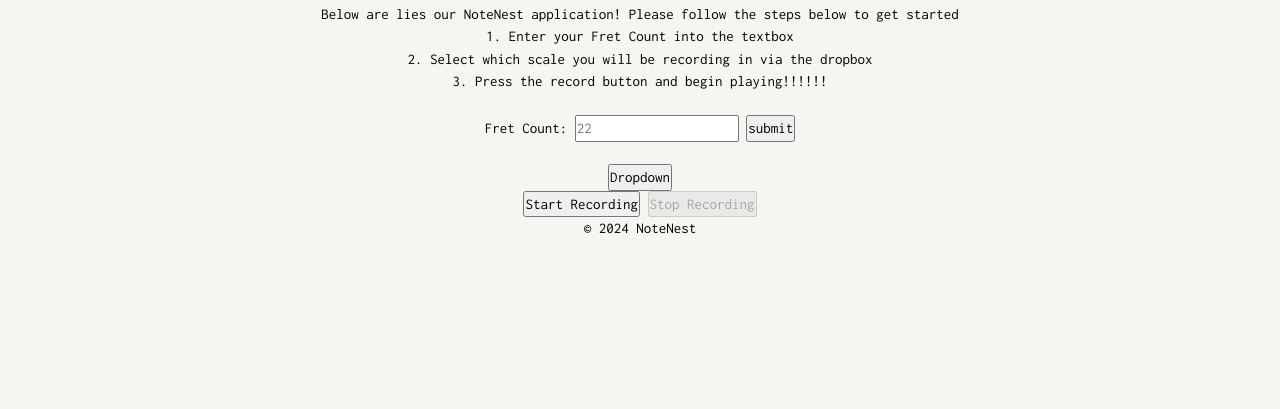
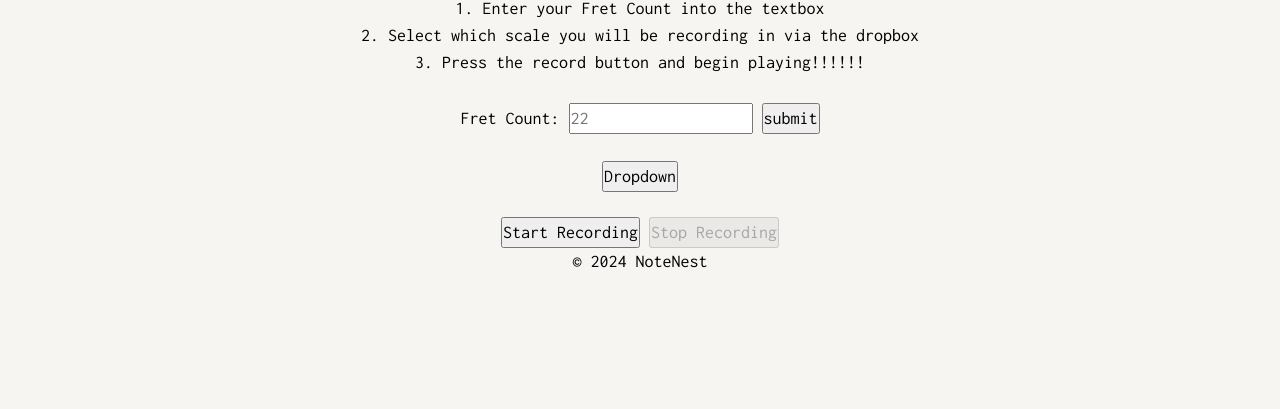
Before and after one commit to FierdCS/SteelHacks-MusicProject, a plain HTML site: page test.html in a window 1280 px wide. Shown: the part 391-800 px from the top of the page. Drawn offline with nearby package versions, Linux system fonts and the light colour scheme.

Commit message:
good morning

```diff
--- a/test.html
+++ b/test.html
@@ -28,7 +28,7 @@
      }
    </style>
 </head>
-<body class="w3-sand w3-grayscale">
+<body class="w3-sand w3-grayscale w3-large">
     <!-- <div class="button-container back-container" style="text-align: left">
         <a href="index.html" class="button">Back</a>
     </div> -->
@@ -57,7 +57,7 @@
       </header>
       <main style="text-align:center">
       <p>
-          Below are lies our NoteNest application! Please follow the steps below to get started<br />
+          Below lies our NoteNest application! Please follow the steps below to get started<br />
           1. Enter your Fret Count into the textbox<br />
           2. Select which scale you will be recording in via the dropbox <br />
           3. Press the record button and begin playing!!!!!! <br />
@@ -83,12 +83,11 @@
 
       </main>
 
-      <div>
-
+      <div style="padding-top:25px;">
+        <button id="startRecording">Start Recording</button>
+        <button id="stopRecording" disabled>Stop Recording</button>
       </div>
 
-      <button id="startRecording">Start Recording</button>
-      <button id="stopRecording" disabled>Stop Recording</button>
       <footer style="text-align:center">
           <p>&copy; 2024 NoteNest</p>
       </footer>
```
Also changed, not shown: about.html (+3 -2 lines).
